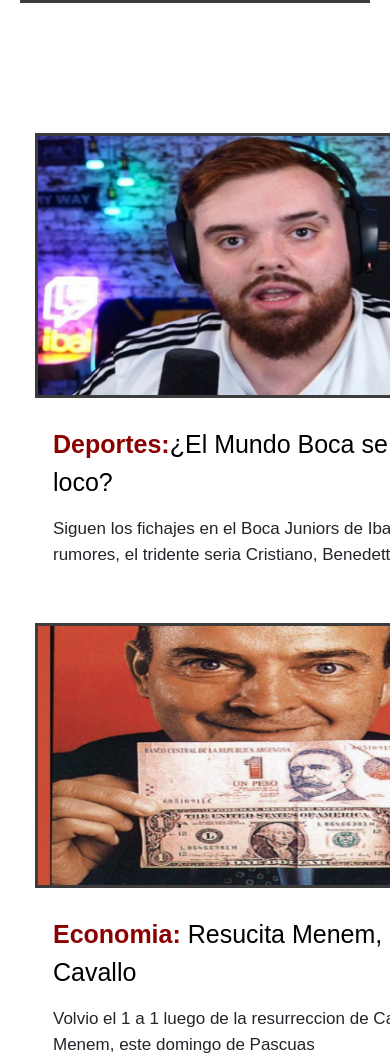
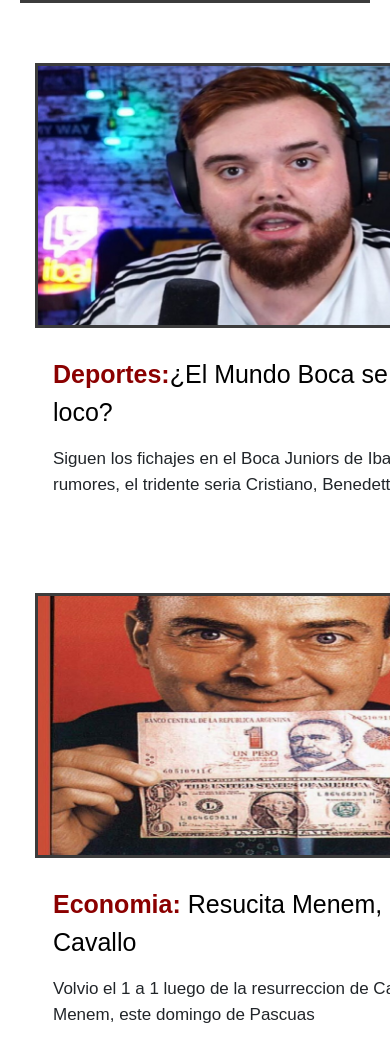
Before and after one commit to TrellixVulnTeam/infokaminoticias_3KIH, a website: page index.html in a window 390 px wide. Shown: the part 1156-2216 px from the top of the page. Drawn offline with nearby package versions, Linux system fonts and the light colour scheme.

Commit message:
actualizacion1

```diff
--- a/scss/estilos.scss
+++ b/scss/estilos.scss
@@ -222,6 +222,14 @@
       grid-template-columns: repeat(1, 2fr);
       grid-gap: 5px;
     }
+    .containernoticia {
+        width: 300px;
+        height: 500px;
+        margin: 5px 30px;
+        margin-bottom: 20px;
+        align-items: center;
+      }
+
     footer {
         div{
             ul{
```
Also changed, not shown: css/estilos.css.
